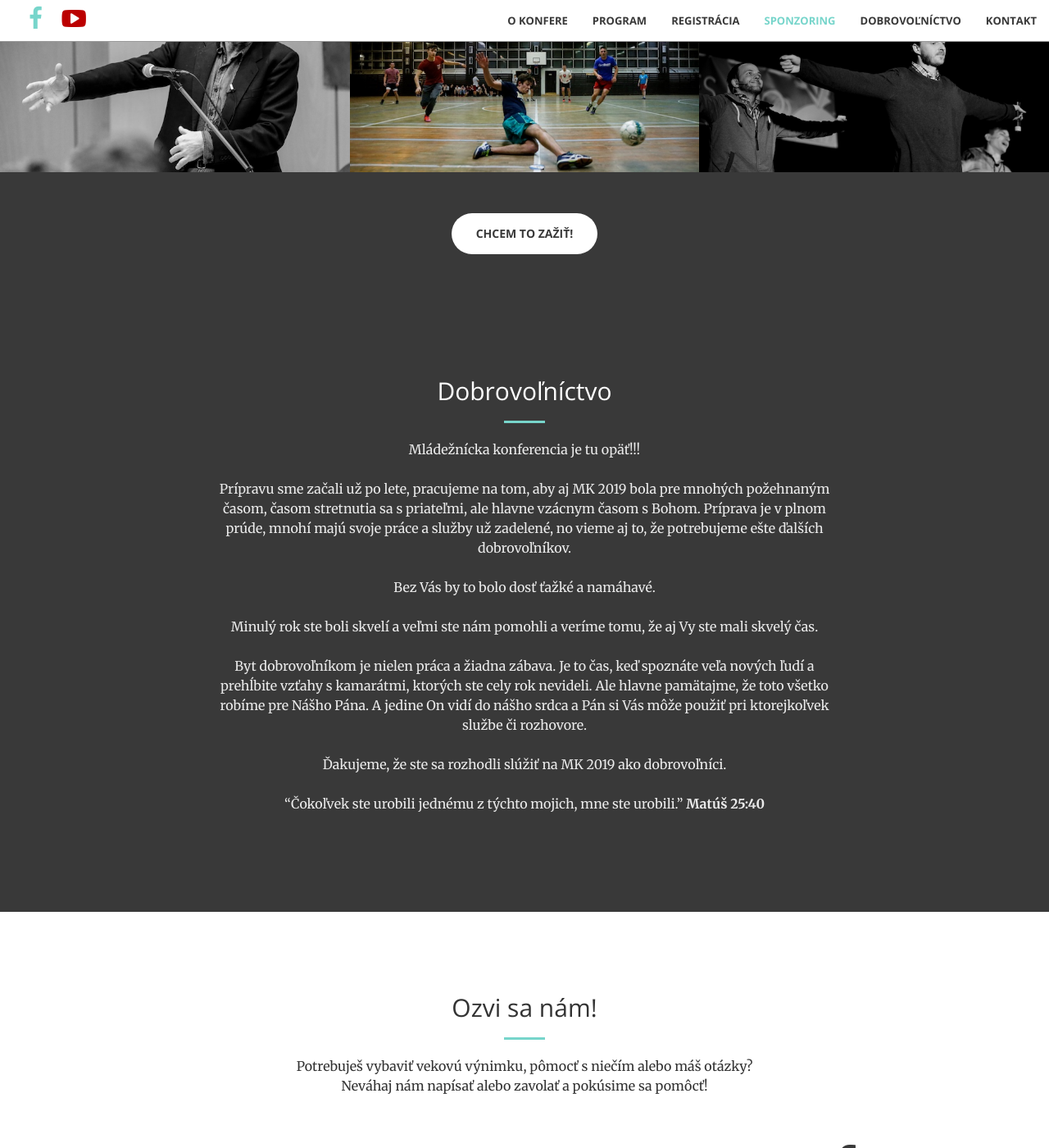
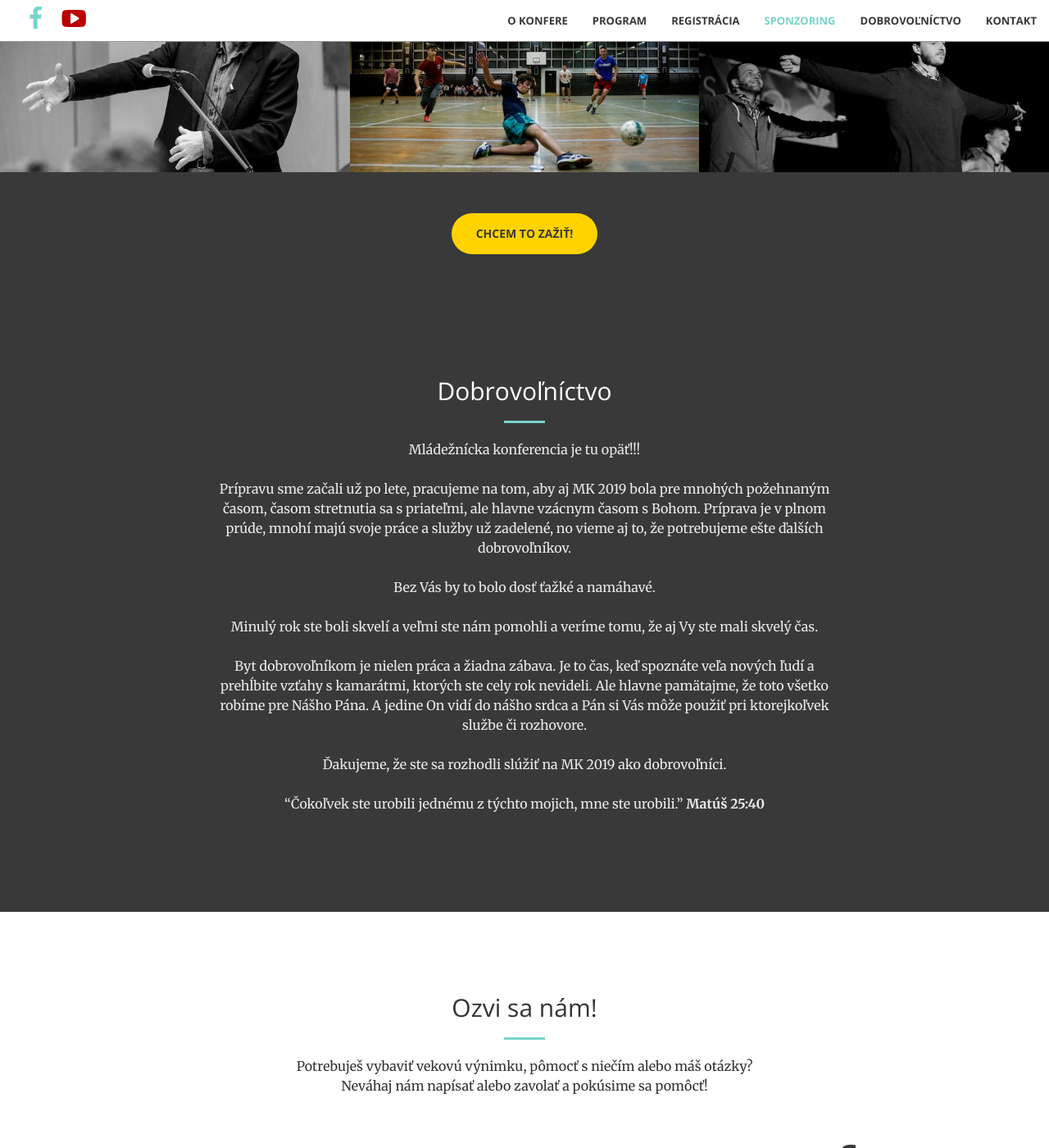
Before and after one commit to BJB-SK/mk2020, a Jekyll site: the page built from index.html, in a window 1280 px wide and 1400 px high, scrolled down 3987 px. Shown: the whole window at 82% size. Built offline with Jekyll 4.4.1, drawn with Linux system fonts in a browser that asks for light colours.

Commit message:
Small color adjustments

```diff
--- a/_includes/aside.html
+++ b/_includes/aside.html
@@ -2,7 +2,7 @@
       <div class="container text-center">
           <div class="call-to-action">
               <!-- <h2>Free Download at Start Bootstrap!</h2> -->
-              <a href="#form" class="btn btn-default btn-xl wow tada page-scroll">Chcem to zažiť!</a>
+              <a href="#form" class="btn btn-default btn-alternative btn-xl wow tada page-scroll">Chcem to zažiť!</a>
           </div>
       </div>
   </aside>
--- a/_sass/_style.scss
+++ b/_sass/_style.scss
@@ -8,6 +8,10 @@ img.in-button {
 
 .a-bit-bigger {
   font-size: 18px;
+}
+
+.btn-alternative {
+  background-color: $theme-secondary;
 }
 
 /**
@@ -210,6 +214,10 @@ section#about {
       opacity: 0 !important;
     }
   }
+
+  .portfolio-box-caption {
+    background-color: rgba($theme-secondary, 0.7);
+  }
 }
 
 #program {
```
